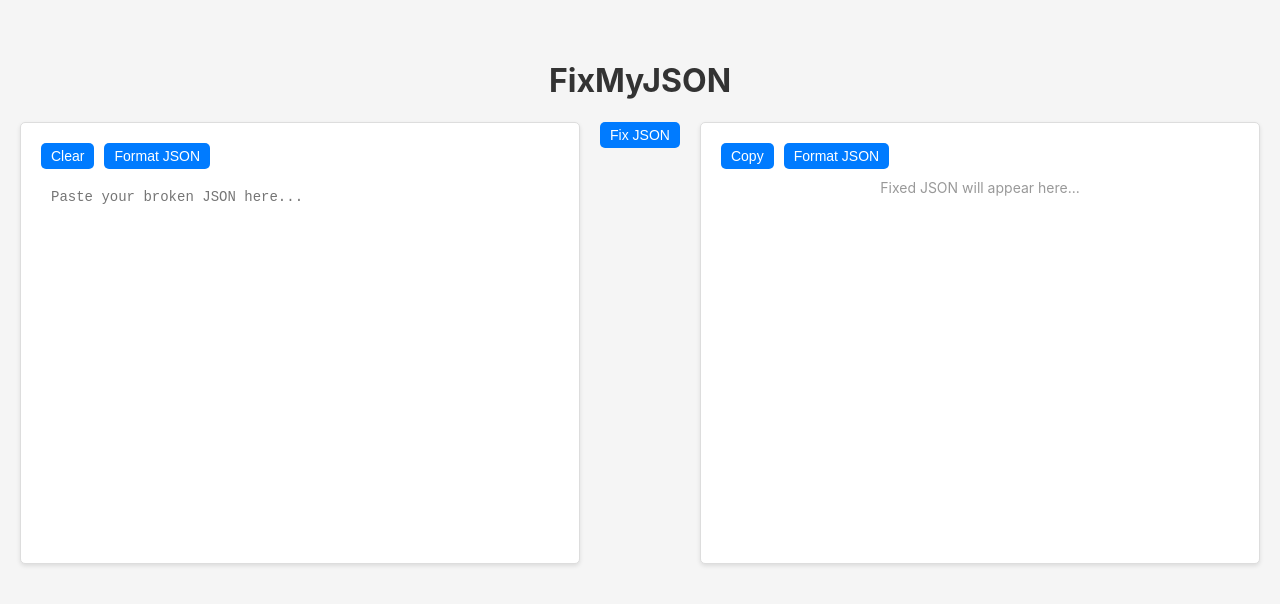
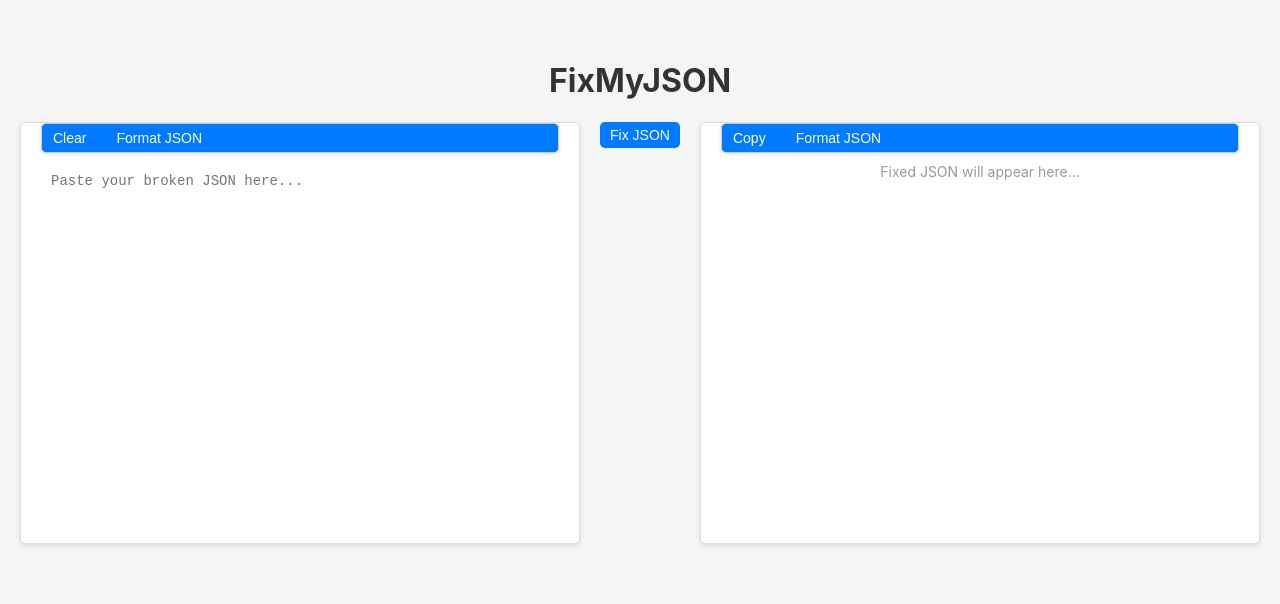
Before and after one commit to sanjeevpr/fix-my-json, a React (Create React App) app: page / in a window 1280 px wide. Shown: the top 604 px of the page. Built offline with nearby package versions, Linux system fonts and the light colour scheme; no server answers.

Commit message:
Add background color to toolbox

```diff
--- a/src/App.css
+++ b/src/App.css
@@ -23,6 +23,7 @@ body {
   min-height: 400px;
   position: relative;
   padding: 20px;
+  padding-top: 0px;
   background-color: #fff;
   border: 1px solid #ddd;
   border-radius: 5px;
@@ -104,6 +105,12 @@ textarea:active + .json-preview {
 
 .toolbar {
   display: flex;
-  justify-content: flex-start; /* Align buttons to the left */
-  gap: 10px; /* Add some space between buttons */
+  justify-content: flex-start;
+  gap: 10px;
+  border: 1px solid #ccc;
+  border-radius: 5px;
+  padding: 1px;
+  box-shadow: 0 2px 4px rgba(0, 0, 0, 0.1);
+  background-color: #007bff;
+
 }
```
